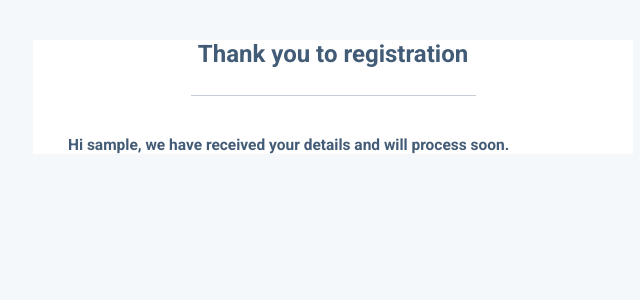
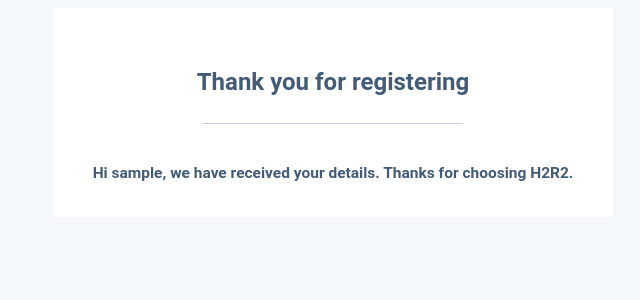
Before and after one commit to itisrmk/producth2r2, a Django app: template basewater/templates/basewater/Email.html in a window 1280 px wide. Shown: the top 300 px of the page, without its empty margins (307-947 px from the left). Run offline with Django 4.2, Linux system fonts and the light colour scheme; the template is opened without the code that fills it: most values are stand-ins (such as "Sample title", 1, 10 or a date in 2020).

Commit message:
Email Template Edit

```diff
--- a/basewater/templates/basewater/Email.html
+++ b/basewater/templates/basewater/Email.html
@@ -1,19 +1,27 @@
 <!DOCTYPE html>
-<html lang="en" dir="ltr">
+<html lang="en">
   <head>
-		<meta charset="utf-8">
+    <meta charset="UTF-8">
     <title></title>
     <style>
-			@import url('https://fonts.googleapis.com/css?family=Roboto:400,100,300,500,700,900');
+      /* Add any necessary styles here */
     </style>
   </head>
   <body style="background: #f5f8fa;font-family: 'Roboto', sans-serif;">
-		<div style="width: 90%;max-width:600px;margin: 20px auto;background: #ffffff;">
-			<section style="margin: 0 15px;color:#425b76;">
-				<h2 style="margin: 40px 0 27px 0;text-align: center;">Thank you to registration</h2>
+    <table width="100%" cellpadding="0" cellspacing="0" border="0">
+      <tr>
+        <td align="center">
+          <table cellpadding="0" cellspacing="0" border="0" style="max-width:600px;">
+            <tr>
+              <td style="background: #ffffff;padding: 20px;">
+                <h2 style="margin: 40px 0 27px 0;text-align: center;font-size: 24px;font-weight: bold;color:#425b76;">Thank you for registering</h2>
                 <hr style="border:0;border-top: 1px solid rgba(66,91,118,0.3);max-width: 50%">
-				<p style="font-size:15.5px;font-weight: bold;margin:40px 20px 15px 20px;">Hi {{username}}, we have received your details and will process soon.</p>
-			</section>
-		</div>
+                <p style="font-size:15.5px;font-weight: bold;margin:40px 20px 15px 20px;color:#425b76;">Hi {{username}}, we have received your details. Thanks for choosing H2R2.</p>
+              </td>
+            </tr>
+          </table>
+        </td>
+      </tr>
+    </table>
   </body>
 </html>
```
Lines whose indentation alone changed are shown as unchanged.
